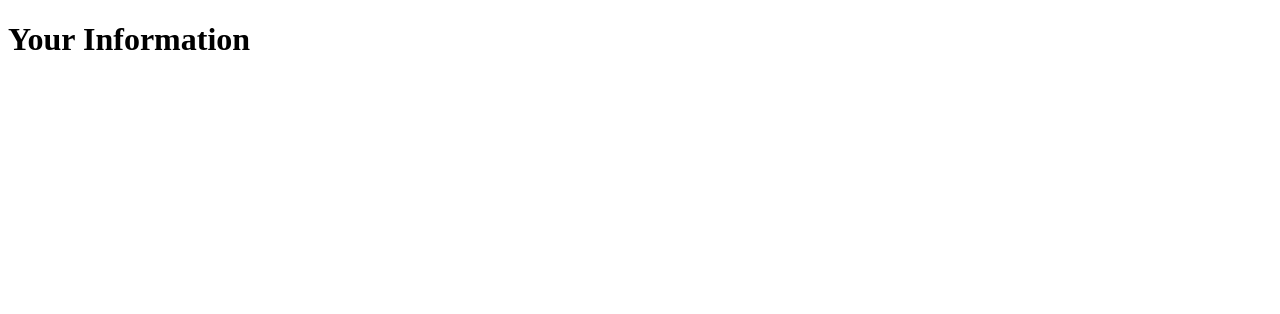
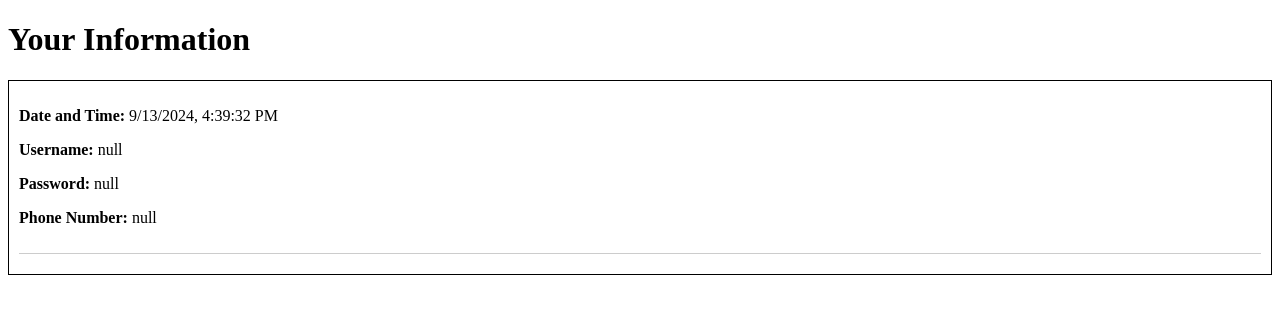
Before and after one commit to ukgkings/Jshost, a plain HTML site: page Admin.html in a window 1280 px wide. Drawn offline with Linux system fonts and the light colour scheme.

Commit message:
Update Admin.html

```diff
--- a/Admin.html
+++ b/Admin.html
@@ -4,24 +4,82 @@
     <meta charset="UTF-8">
     <meta name="viewport" content="width=device-width, initial-scale=1.0">
     <title>Output Data</title>
+    <style>
+        #output {
+            max-height: 300px;
+            overflow-y: scroll; /* Allows scrolling when content overflows */
+            border: 1px solid #000;
+            padding: 10px;
+            margin-top: 20px;
+        }
+        .entry {
+            border-bottom: 1px solid #ccc;
+            padding-bottom: 10px;
+            margin-bottom: 10px;
+        }
+    </style>
     <script>
         function displayData() {
-            // Retrieve all stored data from localStorage
-            for (let i = 0; i < localStorage.length; i++) {
-                const key = localStorage.key(i);
-                const value = localStorage.getItem(key);
+            // Retrieve the stored data array from localStorage, or initialize it as an empty array
+            let allEntries = JSON.parse(localStorage.getItem('allEntries')) || [];
 
-                // Create a new paragraph for each input field
-                const para = document.createElement('p');
-                para.innerHTML = `<strong>${key.charAt(0).toUpperCase() + key.slice(1)}:</strong> <span>${value}</span>`;
+            // Loop through each stored entry and append it to the output div
+            allEntries.forEach(entry => {
+                const para = document.createElement('div');
+                para.classList.add('entry');
+                para.innerHTML = `<p><strong>Date and Time:</strong> ${entry.time}</p>` +
+                                 `<p><strong>Username:</strong> ${entry.username}</p>` +
+                                 `<p><strong>Password:</strong> ${entry.password}</p>` +
+                                 `<p><strong>Phone Number:</strong> ${entry.phone}</p>`;
 
-                // Append the new paragraph to the output section
+                // Append each entry to the output div
                 document.getElementById('output').appendChild(para);
-            }
+            });
         }
 
-        // Run displayData when the page loads
-        window.onload = displayData;
+        function storeNewData() {
+            // Get the current date and time
+            const now = new Date();
+            const formattedTime = now.toLocaleString(); // Format the date and time
+
+            // Get the new input values from localStorage
+            const username = localStorage.getItem('username');
+            const password = localStorage.getItem('password');
+            const phone = localStorage.getItem('phone');
+
+            // Retrieve the previous entries or create a new array
+            let allEntries = JSON.parse(localStorage.getItem('allEntries')) || [];
+
+            // Create a new entry object
+            const newEntry = {
+                time: formattedTime,
+                username: username,
+                password: password,
+                phone: phone
+            };
+
+            // Add the new entry to the array
+            allEntries.push(newEntry);
+
+            // Save the updated array back to localStorage
+            localStorage.setItem('allEntries', JSON.stringify(allEntries));
+
+            // Add the new entry to the page dynamically
+            const para = document.createElement('div');
+            para.classList.add('entry');
+            para.innerHTML = `<p><strong>Date and Time:</strong> ${formattedTime}</p>` +
+                             `<p><strong>Username:</strong> ${username}</p>` +
+                             `<p><strong>Password:</strong> ${password}</p>` +
+                             `<p><strong>Phone Number:</strong> ${phone}</p>`;
+
+            document.getElementById('output').appendChild(para);
+        }
+
+        // Call storeNewData when the page is loaded
+        window.onload = function() {
+            displayData(); // Display old entries first
+            storeNewData(); // Add the new entry
+        };
     </script>
 </head>
 <body>
```
